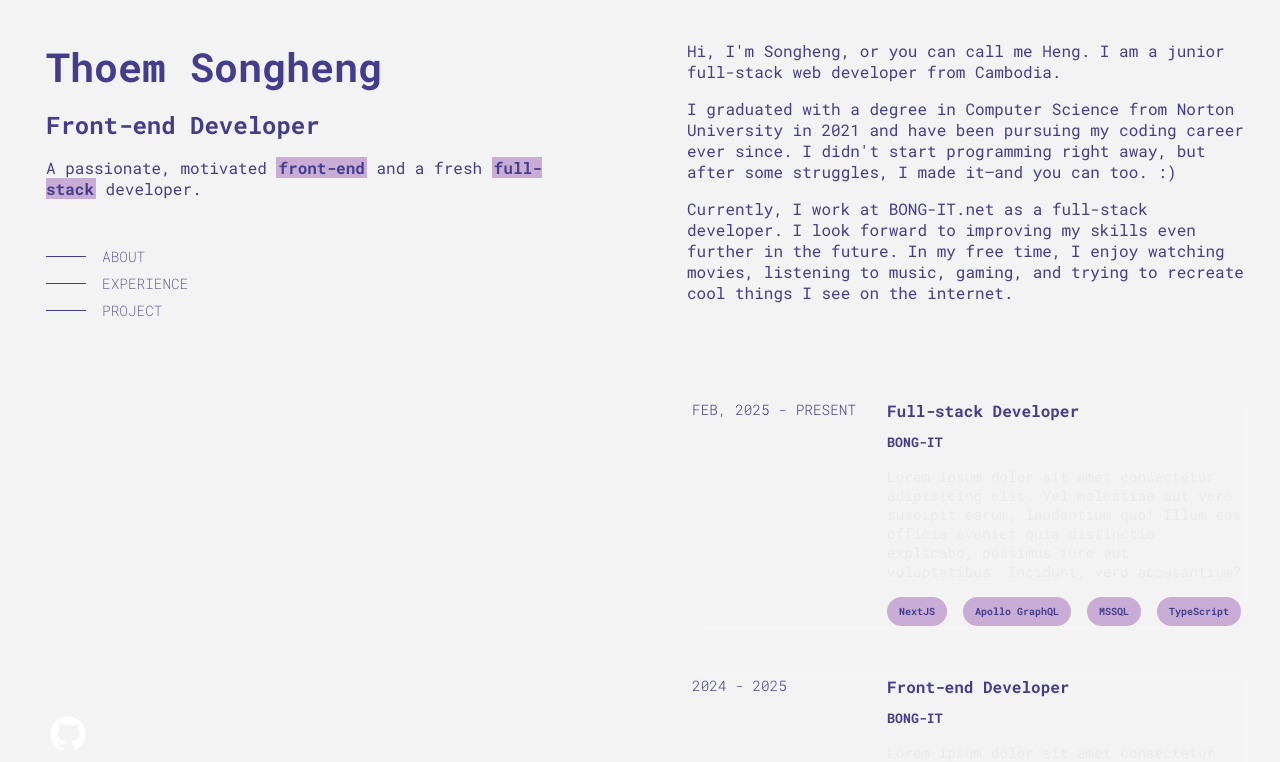
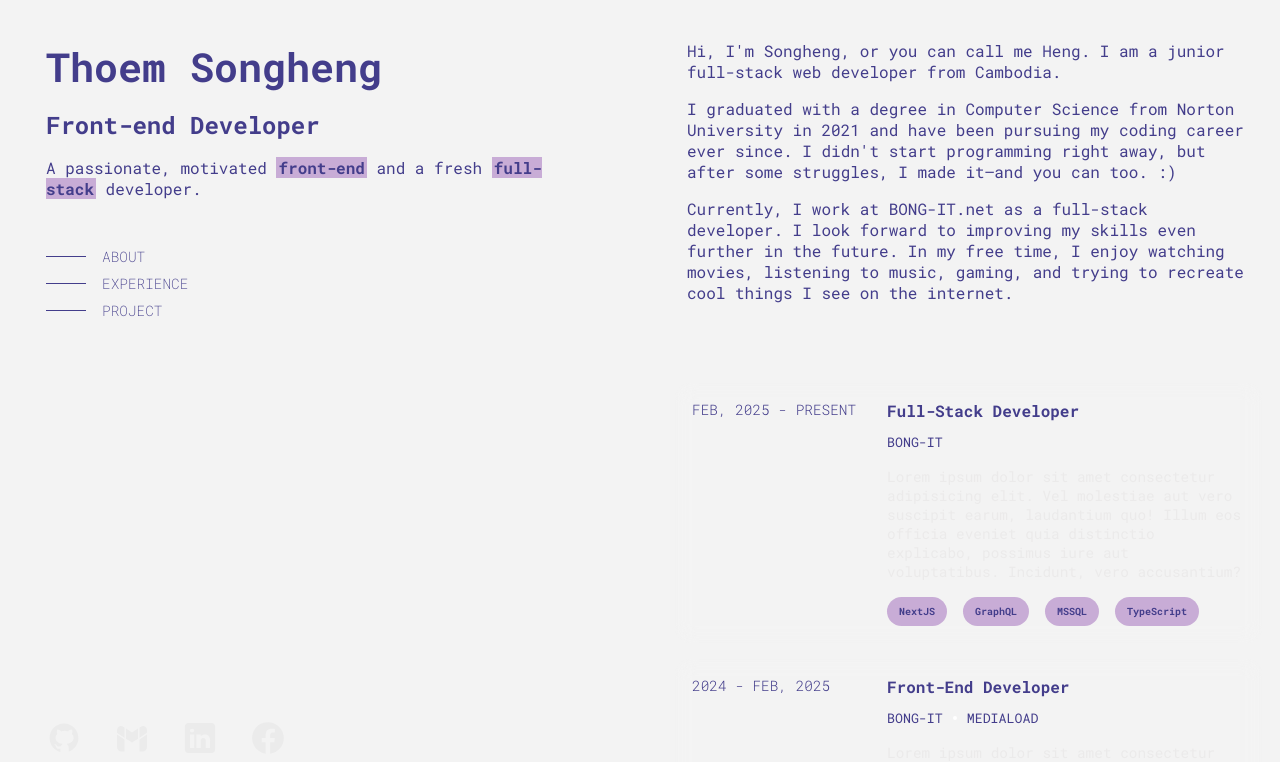
Before and after one commit to thoemsongheng/thoemsongheng, a Next.js app: page / in a window 1280 px wide. Shown: the top 762 px of the page. Built offline with nearby package versions, Linux system fonts and the light colour scheme.

Commit message:
fix: - card layout - add link icons pending: - improve seo - improve word

```diff
--- a/src/app/page.module.css
+++ b/src/app/page.module.css
@@ -84,9 +84,19 @@
 
 .contact_container {
   display: flex;
-  gap: 16px;
+  gap: 32px;
 
   align-self: flex-end;
+}
+
+.contact_link > svg {
+  fill: rgb(235, 235, 235);
+  transition: ease-in 100ms;
+}
+
+.contact_link:hover > svg {
+  fill: rgb(255, 255, 255);
+  scale: 1.2;
 }
 
 .section_title {
@@ -97,16 +107,14 @@
 
   background-color: rgb(26, 0, 70) / 100%;
   backdrop-filter: blur(10px);
+
+  z-index: 10;
 }
 
 .about_content {
   display: flex;
   flex-direction: column;
   gap: 16px;
-}
-
-.experience_content {
-  padding: 12px;
 }
 
 .experience_content > ol {
@@ -117,12 +125,18 @@
   gap: 16px;
 }
 
-.about_content, .experience_content {
+.about_content, .experience_content, .project_content {
   padding: 40px 24px;
 }
 
-.experience_content {
+.experience_content, .project_content {
   padding-inline: 12px;
+}
+
+.footer_container {
+  padding: 12px 24px;
+  font-size: 0.7rem;
+  text-align: center;
 }
 
 @media (min-width: 1024px) {
--- a/src/app/page.tsx
+++ b/src/app/page.tsx
@@ -71,12 +71,68 @@ const Home = () => {
                 xmlns="http://www.w3.org/2000/svg"
                 x="0px"
                 y="0px"
-                width="44"
-                height="44"
+                width="36"
+                height="36"
                 viewBox="0 0 30 30"
-                fill="white"
               >
                 <path d="M15,3C8.373,3,3,8.373,3,15c0,5.623,3.872,10.328,9.092,11.63C12.036,26.468,12,26.28,12,26.047v-2.051 c-0.487,0-1.303,0-1.508,0c-0.821,0-1.551-0.353-1.905-1.009c-0.393-0.729-0.461-1.844-1.435-2.526 c-0.289-0.227-0.069-0.486,0.264-0.451c0.615,0.174,1.125,0.596,1.605,1.222c0.478,0.627,0.703,0.769,1.596,0.769 c0.433,0,1.081-0.025,1.691-0.121c0.328-0.833,0.895-1.6,1.588-1.962c-3.996-0.411-5.903-2.399-5.903-5.098 c0-1.162,0.495-2.286,1.336-3.233C9.053,10.647,8.706,8.73,9.435,8c1.798,0,2.885,1.166,3.146,1.481C13.477,9.174,14.461,9,15.495,9 c1.036,0,2.024,0.174,2.922,0.483C18.675,9.17,19.763,8,21.565,8c0.732,0.731,0.381,2.656,0.102,3.594 c0.836,0.945,1.328,2.066,1.328,3.226c0,2.697-1.904,4.684-5.894,5.097C18.199,20.49,19,22.1,19,23.313v2.734 c0,0.104-0.023,0.179-0.035,0.268C23.641,24.676,27,20.236,27,15C27,8.373,21.627,3,15,3z"></path>
+              </svg>
+            </a>
+          </li>
+
+          <li>
+            <a
+              className={styles.contact_link}
+              href="https://www.github.com"
+              aria-label="g-mail link"
+            >
+              <svg
+                xmlns="http://www.w3.org/2000/svg"
+                x="0px"
+                y="0px"
+                width="36"
+                height="36"
+                viewBox="0 0 24 24"
+              >
+                <path d="M2 9.64V18c0 1.657 1.343 3 3 3h2v-8.043L2 9.64zM17 12.98V21h2c1.657 0 3-1.343 3-3V9.689L17 12.98zM7 5.065L6.061 4.442C5.277 3.92 4.32 3.855 3.479 4.262 2.64 4.668 2.001 5.852 2.001 6.784V8.44L7 11.757zm9 .656l-4 2.66-4-2.653v6.693l4 2.63 4-2.611zm4.52-1.47C19.68 3.844 18.723 3.909 17.941 4.431L17 5.057v6.726l4.999-3.29V6.777c0-.932-.64-2.119-1.479-2.526z"></path>
+              </svg>
+            </a>
+          </li>
+
+          <li>
+            <a
+              className={styles.contact_link}
+              href="https://www.github.com"
+              aria-label="linkedin link"
+            >
+              <svg
+                xmlns="http://www.w3.org/2000/svg"
+                x="0px"
+                y="0px"
+                width="36"
+                height="36"
+                viewBox="0 0 50 50"
+              >
+                <path d="M41,4H9C6.24,4,4,6.24,4,9v32c0,2.76,2.24,5,5,5h32c2.76,0,5-2.24,5-5V9C46,6.24,43.76,4,41,4z M17,20v19h-6V20H17z M11,14.47c0-1.4,1.2-2.47,3-2.47s2.93,1.07,3,2.47c0,1.4-1.12,2.53-3,2.53C12.2,17,11,15.87,11,14.47z M39,39h-6c0,0,0-9.26,0-10 c0-2-1-4-3.5-4.04h-0.08C27,24.96,26,27.02,26,29c0,0.91,0,10,0,10h-6V20h6v2.56c0,0,1.93-2.56,5.81-2.56 c3.97,0,7.19,2.73,7.19,8.26V39z"></path>
+              </svg>
+            </a>
+          </li>
+
+          <li>
+            <a
+              className={styles.contact_link}
+              href="https://www.github.com"
+              aria-label="facebook link"
+            >
+              <svg
+                xmlns="http://www.w3.org/2000/svg"
+                x="0px"
+                y="0px"
+                width="36"
+                height="36"
+                viewBox="0 0 50 50"
+              >
+                <path d="M25,3C12.85,3,3,12.85,3,25c0,11.03,8.125,20.137,18.712,21.728V30.831h-5.443v-5.783h5.443v-3.848 c0-6.371,3.104-9.168,8.399-9.168c2.536,0,3.877,0.188,4.512,0.274v5.048h-3.612c-2.248,0-3.033,2.131-3.033,4.533v3.161h6.588 l-0.894,5.783h-5.694v15.944C38.716,45.318,47,36.137,47,25C47,12.85,37.15,3,25,3z"></path>
               </svg>
             </a>
           </li>
@@ -121,64 +177,57 @@ const Home = () => {
           <div className={styles.experience_content}>
             <ol>
               <li>
-                <Card
-                  type="experience"
-                  title="FEB, 2025 - PRESENT"
-                  company="BONG-IT"
-                  role="Full-stack Developer"
-                  description=" Lorem ipsum dolor sit amet consectetur adipisicing elit. Vel
-                  molestiae aut vero suscipit earum, laudantium quo! Illum eos
-                  officia eveniet quia distinctio explicabo, possimus iure aut
-                  voluptatibus. Incidunt, vero accusantium?"
-                  footer={
-                    <>
+                <Card>
+                  <Card.Header>
+                    <p>FEB, 2025 - PRESENT</p>
+                  </Card.Header>
+                  <Card.Content>
+                    <Card.Title
+                      title="Full-Stack Developer"
+                      subTitles={["BONG-IT"]}
+                    />
+                    <Card.Description
+                      description={`Lorem ipsum dolor sit amet consectetur adipisicing elit. Vel
+                        molestiae aut vero suscipit earum, laudantium quo! Illum eos
+                        officia eveniet quia distinctio explicabo, possimus iure aut
+                        voluptatibus. Incidunt, vero accusantium?`}
+                    />
+
+                    <Card.Footer>
                       <Badge label="NextJS" />
-                      <Badge label="Apollo GraphQL" />
+                      <Badge label="GraphQL" />
                       <Badge label="MSSQL" />
                       <Badge label="TypeScript" />
-                    </>
-                  }
-                />
+                    </Card.Footer>
+                  </Card.Content>
+                </Card>
               </li>
 
               <li>
-                <Card
-                  type="experience"
-                  title="2024 - 2025"
-                  company="BONG-IT"
-                  role="Front-end Developer"
-                  description=" Lorem ipsum dolor sit amet consectetur adipisicing elit. Vel
-                  molestiae aut vero suscipit earum, laudantium quo! Illum eos
-                  officia eveniet quia distinctio explicabo, possimus iure aut
-                  voluptatibus. Incidunt, vero accusantium?"
-                  footer={
-                    <>
+                <Card>
+                  <Card.Header>
+                    <p>2024 - FEB, 2025</p>
+                  </Card.Header>
+                  <Card.Content>
+                    <Card.Title
+                      title="Front-End Developer"
+                      subTitles={["BONG-IT", "MEDIALOAD"]}
+                    />
+
+                    <Card.Description
+                      description={`Lorem ipsum dolor sit amet consectetur adipisicing elit. Vel
+                        molestiae aut vero suscipit earum, laudantium quo! Illum eos
+                        officia eveniet quia distinctio explicabo, possimus iure aut
+                        voluptatibus. Incidunt, vero accusantium?`}
+                    />
+
+                    <Card.Footer>
                       <Badge label="NextJS" />
+                      <Badge label="Apollo GraphQL" />
                       <Badge label="TypeScript" />
-                      <Badge label="GraphQL" />
-                    </>
-                  }
-                />
-              </li>
-
-              <li>
-                <Card
-                  type="experience"
-                  title="2021 - 2023"
-                  company="L192, Mediaload and Little Digital"
-                  role="IT ASSISTANT AND SUPPORT"
-                  description={`Lorem ipsum dolor sit amet consectetur adipisicing elit. Vel
-                  molestiae aut vero suscipit earum, laudantium quo! Illum eos
-                  officia eveniet quia distinctio explicabo, possimus iure aut
-                  voluptatibus. Incidunt, vero accusantium?`}
-                  footer={
-                    <>
-                      <Badge label="Software" />
-                      <Badge label="Hardware" />
-                      <Badge label="Network" />
-                    </>
-                  }
-                />
+                    </Card.Footer>
+                  </Card.Content>
+                </Card>
               </li>
             </ol>
           </div>
@@ -189,34 +238,48 @@ const Home = () => {
             <h3>About</h3>
           </div>
 
-          <ul>
+          <ul className={styles.project_content}>
             <li>
-              <li>
-                <Card
-                  type="project"
-                  image={
-                    <Image
-                      width={160}
-                      height={90}
-                      alt="bong-it project image"
-                      src={bongit}
-                    />
-                  }
-                  company="BONG-IT Landing page"
-                  description={`Lorem ipsum dolor sit amet consectetur adipisicing elit. Vel
-                  molestiae aut vero suscipit earum, laudantium quo!`}
-                  footer={
-                    <>
-                      <Badge label="Software" />
-                      <Badge label="Hardware" />
-                      <Badge label="Network" />
-                    </>
-                  }
-                />
-              </li>
+              <Card inline>
+                <Card.Header>
+                  <Image
+                    src={bongit}
+                    fill
+                    objectFit="cover"
+                    alt="bong-it landing page site."
+                  />
+                </Card.Header>
+                <Card.Content>
+                  <Card.Title title="BONG-IT.net" />
+
+                  <Card.Description
+                    description={`Lorem ipsum dolor sit amet consectetur adipisicing elit. Vel
+                        molestiae aut vero suscipit earum.`}
+                  />
+
+                  <Card.Footer>
+                    <Badge label="NextJS" />
+                    <Badge label="SASS" />
+                    <Badge label="TypeScript" />
+                  </Card.Footer>
+                </Card.Content>
+              </Card>
             </li>
           </ul>
         </section>
+
+        <footer className={styles.footer_container}>
+          <p>
+            Lorem ipsum dolor, sit amet consectetur adipisicing elit. Quasi
+            earum dolores aliquid numquam minus blanditiis non inventore
+            obcaecati. Sit dignissimos excepturi tempora repellendus possimus?
+            Nihil voluptatibus quis similique unde vel vero perspiciatis ratione
+            pariatur enim!
+            <span>
+              <a href="https://icons8.com/">icons8</a>
+            </span>
+          </p>
+        </footer>
       </main>
     </div>
   );
--- a/src/components/card/card.module.css
+++ b/src/components/card/card.module.css
@@ -19,6 +19,20 @@
   cursor: pointer;
 }
 
+.card_container:first-child:has(img) {
+  grid-template-rows: 2fr 1fr;
+}
+
+.card_container:first-child:has(img) > .card_header {
+  position: relative;
+  border-radius: 6px;
+  overflow: hidden;
+  display: flex;
+  justify-content: center;
+  align-items: center;
+}
+
+
 .card_header {
   font-weight: 300;
   font-size: 0.9rem;
@@ -39,13 +53,35 @@
   font-weight: 400;
 }
 
+.card_title > h5 {
+  font-weight: 400;
+  display: flex;
+  align-items: center;
+}
+
+.seperator {
+  width: 4px;
+  height: 4px;
+  border-radius: 50%;
+  margin-inline: 10px;
+  background-color: white;
+}
+
 .card_description > p {
   color: rgb(235, 234, 234);
 }
 
 .card_footer {
   display: flex;
+  flex-wrap: wrap;
   gap: 16px;
+}
+
+@media (min-width: 768px ) and (max-width: 1024px) {
+  .card_container:first-child:has(img) {
+    grid-template-columns: 1fr 3fr;
+    grid-template-rows: none;
+  }
 }
 
 @media (min-width: 1024px) {
@@ -55,6 +91,10 @@
     background-color: transparent;
   }
 
+  .card_container:first-child:has(img) {
+    grid-template-rows: none;
+  }
+
   .card_container:hover {
     background-color: rgba(250, 248, 255, 0.1);
     border-color: rgba(255, 255, 255, 0.096)
--- a/src/components/card/index.tsx
+++ b/src/components/card/index.tsx
@@ -1,35 +1,69 @@
-import { ReactElement } from "react";
+import { Fragment, ReactNode } from "react";
 import styles from "./card.module.css";
 
-interface CardProps {
-  type: "project" | "experience";
-  title?: string;
-  company?: string;
-  role?: string;
-  description?: string;
-  footer?: ReactElement;
-  image?: ReactElement;
-}
-
-const Card = (props: CardProps) => {
+const Card = ({
+  children,
+  inline,
+}: {
+  children?: ReactNode;
+  inline?: boolean;
+}) => {
   return (
-    <div className={styles.card_container}>
-      <div className={styles.card_header}>
-        {props.type === "experience" ? <p>{props.title}</p> : props.image}
-      </div>
-
-      <div className={styles.card_content}>
-        <div className={styles.card_title}>
-          <h4>{props.role}</h4>
-          <h5>{props.company}</h5>
-        </div>
-        <div className={styles.card_description}>
-          <p>{props.description}</p>
-        </div>
-        <div className={styles.card_footer}>{props.footer}</div>
-      </div>
+    <div className={`${styles.card_container} ${inline && styles.inline}`}>
+      {children}
     </div>
   );
 };
 
+Card.Header = ({ children }: { children?: ReactNode }) => {
+  return <div className={styles.card_header}>{children && children}</div>;
+};
+
+Card.Content = ({ children }: { children?: ReactNode }) => {
+  return <div className={styles.card_content}>{children && children}</div>;
+};
+
+Card.Title = ({
+  title,
+  subTitles,
+}: {
+  title?: string;
+  subTitles?: string[];
+}) => {
+  return (
+    <div className={styles.card_title}>
+      <h4>{title}</h4>
+
+      {subTitles && subTitles.length > 0 && (
+        <h5>
+          {subTitles.map((subTitle: string, index: number) => {
+            return (
+              <Fragment key={index}>
+                {subTitle}
+                {!(subTitles.length === index + 1) && (
+                  <span>
+                    <div className={styles.seperator} />
+                  </span>
+                )}
+              </Fragment>
+            );
+          })}
+        </h5>
+      )}
+    </div>
+  );
+};
+
+Card.Description = ({ description }: { description?: string }) => {
+  return (
+    <div className={styles.card_description}>
+      {description && <p>{description}</p>}
+    </div>
+  );
+};
+
+Card.Footer = ({ children }: { children?: ReactNode }) => {
+  return <div className={styles.card_footer}>{children}</div>;
+};
+
 export default Card;
```
